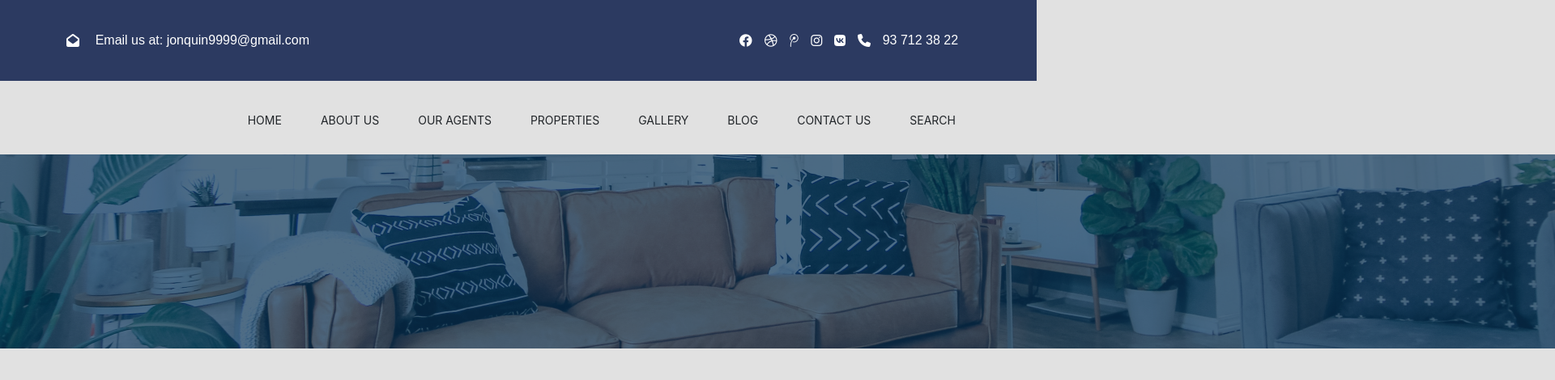
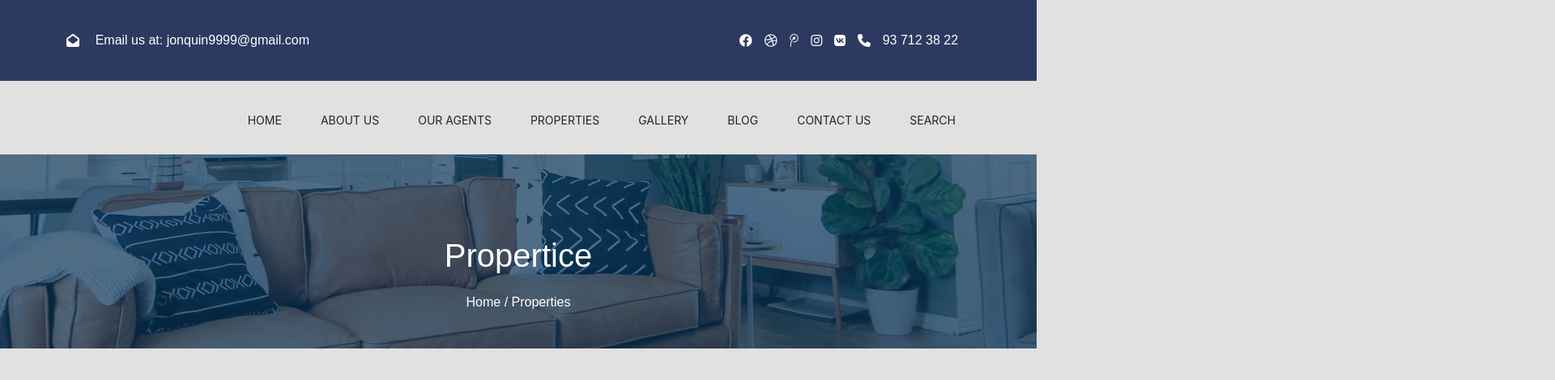
Before and after one commit to IxtiyorSadullayev/newturtkul, a React (Create React App) app in the folder front/: page /news in a window 1280 px wide. Shown: the top 470 px of the page at 81% size, 1920 px wide, since content can reach past the window. Built offline with nearby package versions, Linux system fonts and the light colour scheme.

Commit message:
add new file

```diff
--- a/front/src/pages/newsPage/NewsPage.jsx
+++ b/front/src/pages/newsPage/NewsPage.jsx
@@ -3,13 +3,13 @@ import BottomNavbar from './bottomNavbar'
 import MainNavbar from './mainNavbar'
 import NavbarMenu from './navbarMenu'
 
-
 export default function NewsPage() {
   return (
-    <body>
+    <div>
       <NavbarMenu />
       <BottomNavbar />
       <MainNavbar />
-    </body>
+      <navbarTextIcon />
+    </div>
   )
 }
--- a/front/src/pages/newsPage/mainNavbar.jsx
+++ b/front/src/pages/newsPage/mainNavbar.jsx
@@ -1,11 +1,11 @@
 import React from 'react'
 import './navbarMenu.css'
-import borderImage from '../../img/bg_im.png'
 
 export default function MainNavbar() {
     return (
-        <div>
-            <img className='bottom_border_image' src={borderImage} />
+        <div className='border_img_text_elements'>
+                <h1 className='border_elements'>Propertice</h1>
+                <h6 className='border_elements'>Home / Properties</h6>
         </div>
     )
 }
--- a/front/src/pages/newsPage/navbarMenu.css
+++ b/front/src/pages/newsPage/navbarMenu.css
@@ -75,3 +75,34 @@ hr {
 .bottom_border_image {
     margin: 70px 0 0px;
 }
+
+.border_img_text_elements {
+    background: url(../../img/bg_im.png);
+    background-repeat: no-repeat;
+    background-size: cover;
+    height: 30vh;
+    background-position: center;
+    margin: 70px 0 0;
+}
+
+.border_elements {
+    text-align: center;
+    color: white;
+    position: relative;
+    top: 100px;
+    line-height: 50px;
+}
+
+.border_elements h1 {
+    font-size: 52px;
+    font-weight: 600;
+    font-family: 'Public Sans';
+    font-style: normal;
+}
+
+.border_elements h6 {
+    font-family: 'Inter';
+    font-style: normal;
+    font-weight: 400;
+    font-size: 16px;
+}
```
Also changed, not shown: front/src/pages/newsPage/navbarTextIcon.jsx (added, +7 -0 lines).
